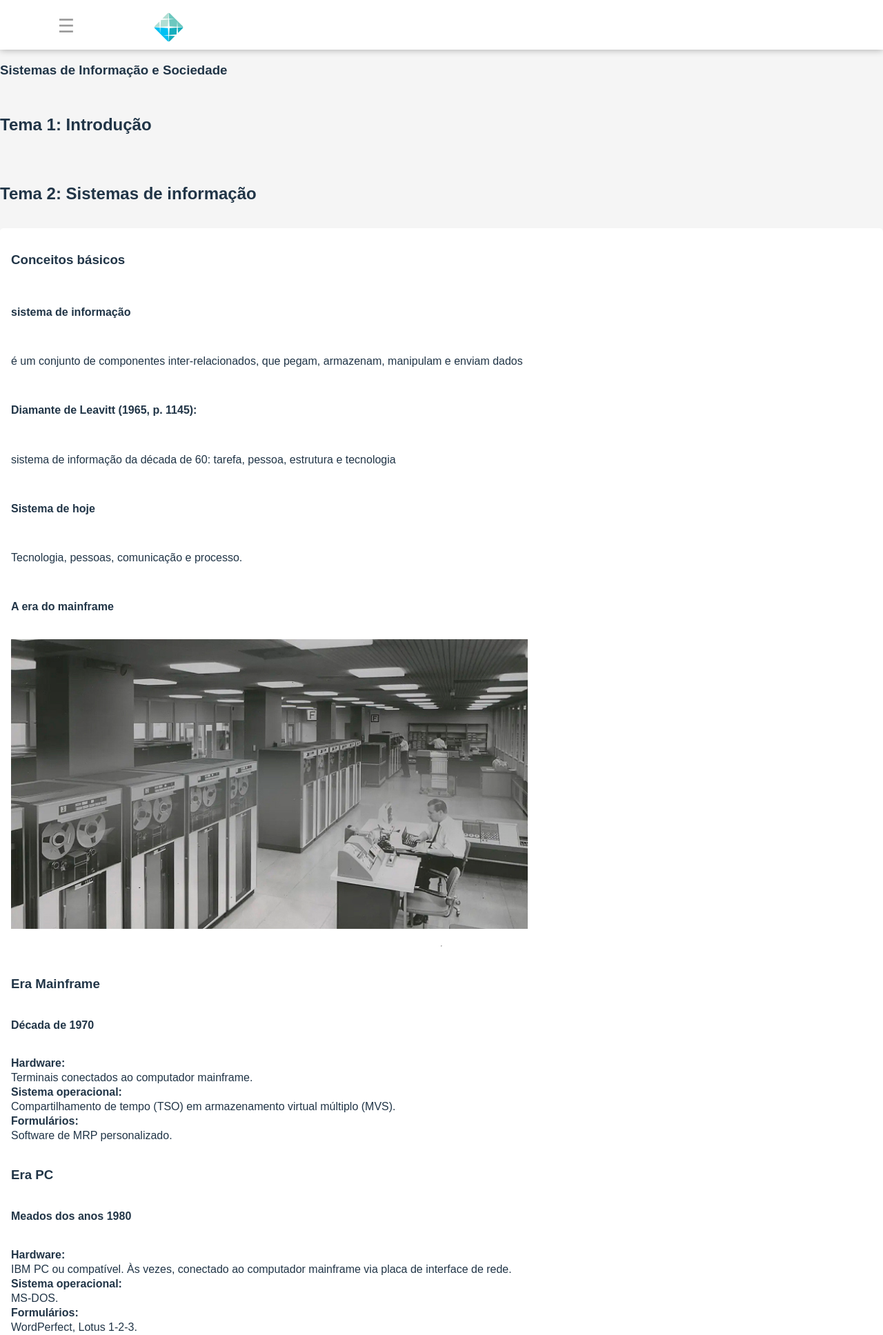
After one commit to ceo-estacio/engenharia-de-software, a PHP site: the page made by Disciplinas/10 - Sistemas de Informação e Sociedade/index.html in a window 1280 px wide. The commit adds this page. Shown: the top 1936 px of the page at 69% size. Run offline with PHP 8.4, Linux system fonts and the light colour scheme.

Commit message:
@Ceo-Sammarco - Thu 18 Apr 2024

```diff
--- /dev/null
+++ b/Disciplinas/10 - Sistemas de Informação e Sociedade/index.html
@@ -0,0 +1,178 @@
+
+
+<!DOCTYPE html>
+<html lang="pt-br">
+   <head>
+      <title></title>
+
+      <meta charset="UTF-8">
+      <meta http-equiv="X-UA-Compatible" content="IE=edge">
+      <meta name="viewport" content="width=device-width, initial-scale=1.0">
+      <link rel="stylesheet" href="../src/styles/globals.css">
+      <script src="../src/Widgets/AppBar.js" defer></script>
+      <style>
+      </style>
+   </head>
+   <body>
+      <appbar></appbar>
+
+      <main>
+         <h3>Sistemas de Informação e Sociedade</h3>
+         <tema n="1">
+            <h2>Tema 1: Introdução</h2>
+            <content></content>
+         </tema>
+
+         <tema n="2">
+            <h2>Tema 2: Sistemas de informação</h2>
+            <content>
+               <modulo n="1">
+                  <h3>Conceitos básicos</h3>
+                  <content>
+                     <h4>sistema de informação</h4>
+                     <p>
+                        é um conjunto de componentes inter-relacionados,
+                        que pegam, armazenam, manipulam e enviam dados
+                     </p>
+
+                     <h4>Diamante de Leavitt (1965, p. 1145):</h4>
+                     <p>
+                        sistema de informação da década de 60: tarefa, pessoa, estrutura e tecnologia
+                     </p>
+
+                     <h4>Sistema de hoje</h4>
+                     <p>
+                        Tecnologia, pessoas, comunicação e processo.
+                     </p>
+
+                     <h4>A era do mainframe</h4>
+                     <img src="./assets/img/A era do mainframe.jpg" alt="" medium="">
+
+                     <hr>
+
+                     <eras>
+                        <era dm="">
+                           <h3>Era Mainframe</h3>
+                           <h4>Década de 1970</h4>
+                           <p>
+                              <b>Hardware: </b>
+                              <t>Terminais conectados ao computador mainframe.</t>
+                              <b>Sistema operacional: </b>
+                              <t>Compartilhamento de tempo (TSO) em armazenamento virtual múltiplo (MVS).</t>
+                              <b>Formulários: </b>
+                              <t>Software de MRP personalizado.</t>
+                           </p>
+                        </era>
+
+                        <era dm="">
+                           <h3>Era PC</h3>
+                           <h4>Meados dos anos 1980</h4>
+                           <p>
+                              <b>Hardware: </b>
+                              <t> IBM PC ou compatível. Às vezes, conectado ao computador mainframe via placa de interface de rede.</t>
+                              <b>Sistema operacional: </b>
+                              <t>MS-DOS.</t>
+                              <b>Formulários: </b>
+                              <t>WordPerfect, Lotus 1-2-3.</t>
+                           </p>
+                        </era>
+
+                        <era dm="">
+                           <h3>Era cliente-servidor</h3>
+                           <h4>Final dos anos 1980 e início dos anos 1990</h4>
+                           <p>
+                              <b>Hardware: </b>
+                              <t>PCs em rede (LAN).</t>
+                              <b>Sistema operacional: </b>
+                              <t> Windows para grupos de trabalho.</t>
+                              <b>Formulários: </b>
+                              <t>Microsoft Word, Microsoft Excel.</t>
+                           </p>
+                        </era>
+
+                        <era dm="">
+                           <h3>Era World Wide Web</h3>
+                           <h4>Meados dos anos 1990 ao início dos anos 2000</h4>
+                           <p>
+                              <b>Hardware: </b>
+                              <t>IBM PC conectado à intranet da empresa.</t>
+                              <b>Sistema operacional: </b>
+                              <t>Windows XP.</t>
+                              <b>Formulários: </b>
+                              <t>Microsoft Office, Internet Explorer.</t>
+                           </p>
+                        </era>
+
+                        <era dm="">
+                           <h3>Era Web 2.0</h3>
+                           <h4>Meados dos anos 2000 – presente</h4>
+                           <p>
+                              <b>Hardware: </b>
+                              <t>Laptop conectado ao Wi-Fi da empresa.</t>
+                              <b>Sistema operacional: </b>
+                              <t>Windows 10.</t>
+                              <b>Formulários: </b>
+                              <t>Microsoft Office.</t>
+                           </p>
+                        </era>
+
+                        <era dm="">
+                           <h3>Pós-PC</h3>
+                           <h4>Hoje</h4>
+                           <p>
+                              <b>Hardware: </b>
+                              <t>Smartphones.</t>
+                              <b>Sistema operacional: </b>
+                              <t>Android, iOS.</t>
+                              <b>Formulários: </b>
+                              <t>Sites compatíveis com dispositivos móveis, aplicativos móveis.</t>
+                           </p>
+                        </era>
+
+                     </eras>
+                  </content>
+               </modulo>
+
+               <modulo n="2">
+                  <h3>Sistemas de informação e competitividade</h3>
+                  <content></content>
+               </modulo>
+
+               <modulo n="3">
+                  <h3>Infraestrutura para sistemas de informação</h3>
+                  <content></content>
+               </modulo>
+
+               <modulo n="4">
+                  <h3>Principais tipos de sistemas de informação</h3>
+                  <content></content>
+               </modulo>
+
+            </content>
+         </tema>
+
+         <tema n="3">
+            <h2>Tema 3: </h2>
+            <content></content>
+         </tema>
+
+         <tema n="4">
+            <h2>Tema 4: </h2>
+            <content></content>
+         </tema>
+
+         <tema n="5">
+            <h2>Tema 5: </h2>
+            <content></content>
+         </tema>
+
+      </main>
+
+      <script type="module">
+         // import AppBar from "../../Components/AppBar.js";
+
+
+         AppBar();
+      </script>
+   </body>
+</html>
--- a/Disciplinas/src/styles/globals.css
+++ b/Disciplinas/src/styles/globals.css
@@ -39,14 +39,27 @@ homepage {
    /* background: var(--main-c); */
 }
 
-main,tema {
+main {
    display: flex;
    flex-direction: column;
-   padding: 1rem;
+   /* padding: 1rem; */
    gap: 1rem;
    background: var(--main-c);
 }
 
+tema {
+   display: flex;
+   flex-direction: column;
+   /* padding: 1rem; */
+   gap: 1rem;
+   background: var(--main-c);
+}
+
+content {
+   display: flex;
+   flex-direction: column;
+   gap: 1rem;
+}
 
 table {
    border-collapse: collapse;
```
Also changed, not shown: Disciplinas/10 - Sistemas de Informação e Sociedade/ex-DESENV. WEB EM HTML5, CSS, JAVASCRIPT E PHP.html (added, +197 -0 lines), indice-links.html (+59 -18 lines), Disciplinas/10 - Sistemas de Informação e Sociedade/assets/img/A era do mainframe.jpg (added), 2 other files.
